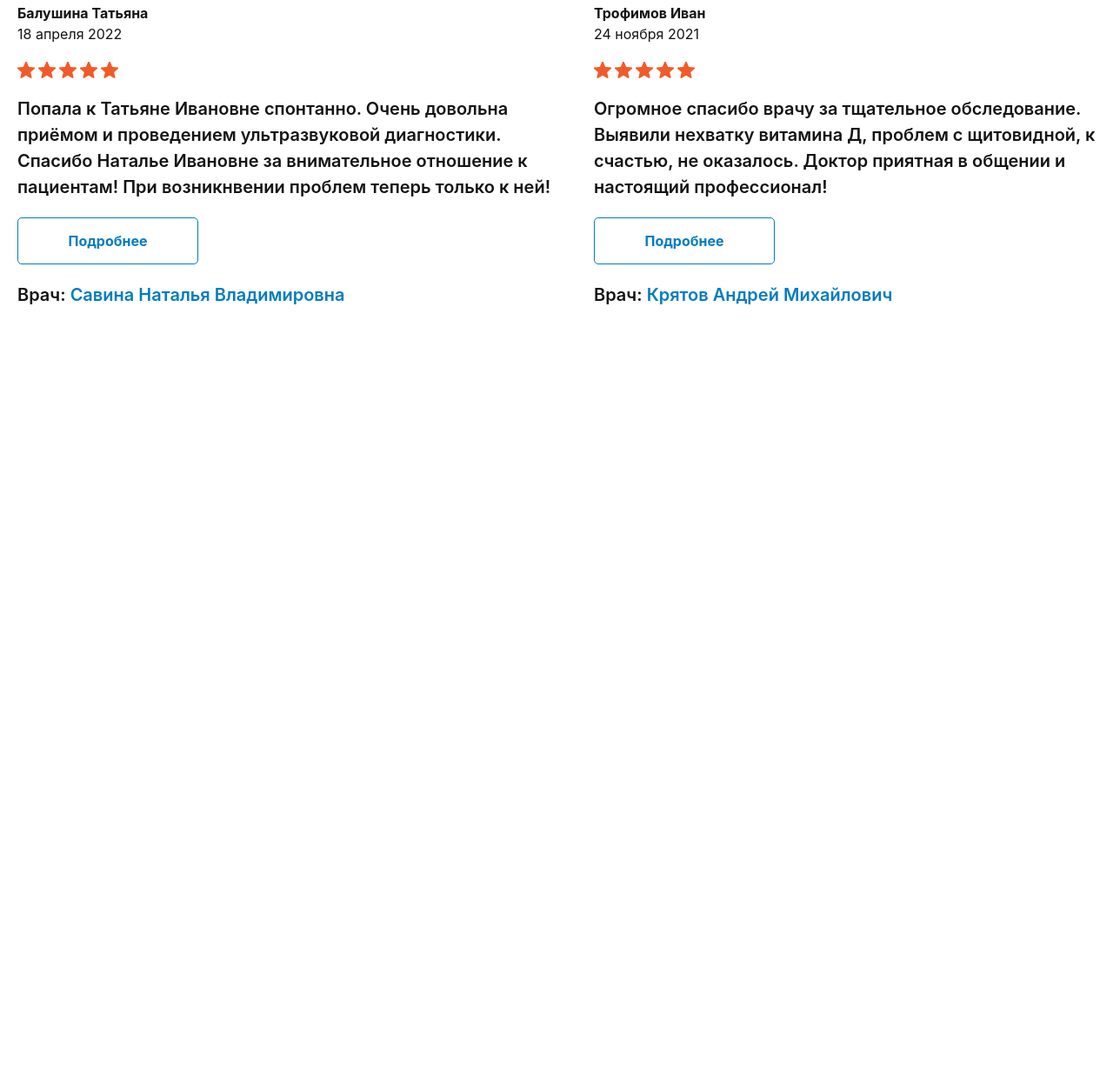
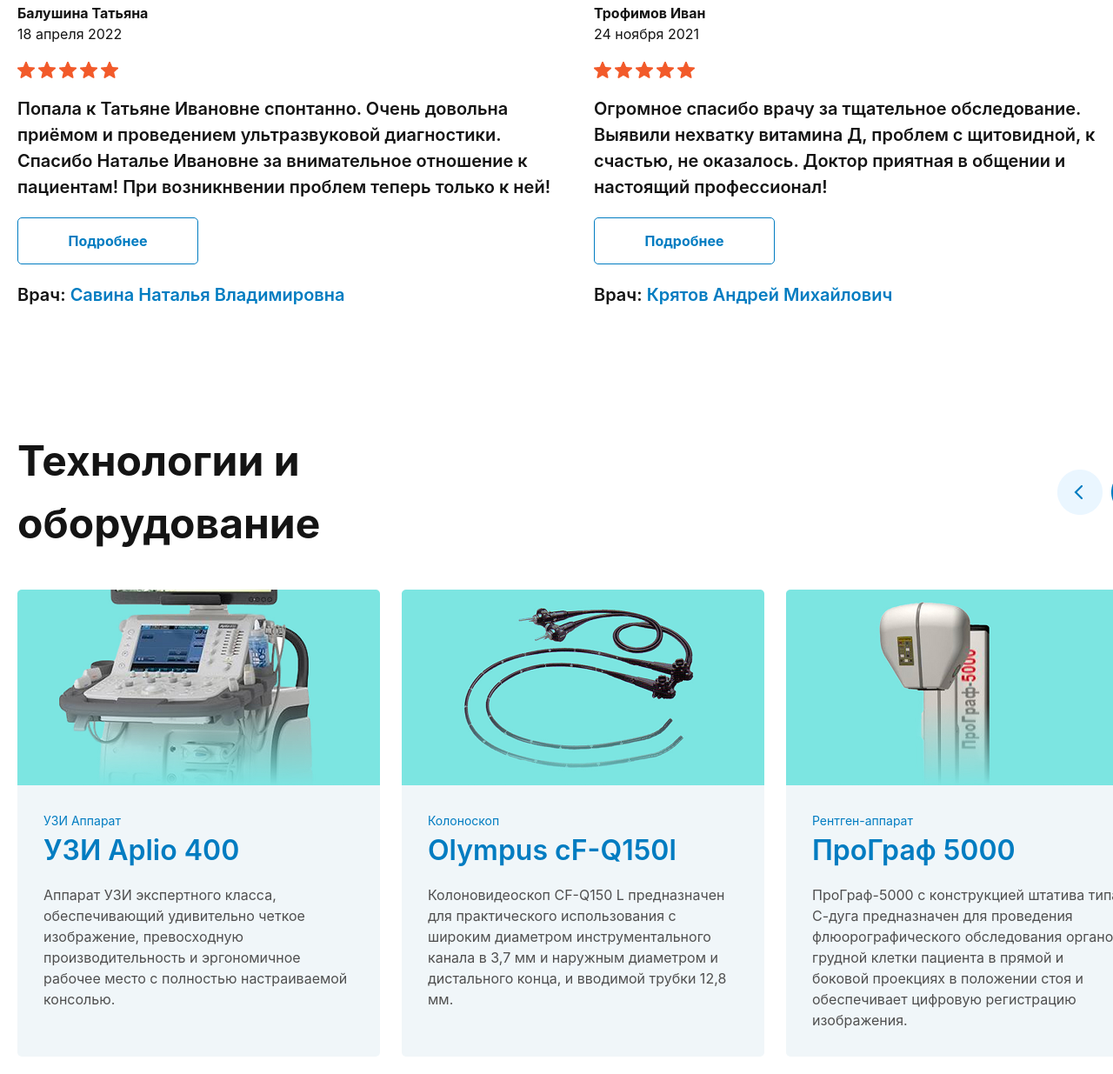
Before and after one commit to ramaz1k/exam-4, a website: page index.html in a window 1280 px wide. Shown: the part 4752-5987 px from the top of the page at 87% size. Before the commit the page ends 5126 px from the top, so only its background shows below. Drawn offline with nearby package versions, Linux system fonts and the light colour scheme; files that its build step writes are made by us from their sources.

Commit message:
created: 9th section

```diff
--- a/index.html
+++ b/index.html
@@ -327,6 +327,45 @@
                 </div>
             </div>
         </section>
+
+        <section class="w-full p-5 lg:w-[1350px] m-auto mt-[100px] h-auto flex flex-col gap-[40px]">
+            <div class="w-full flex flex-col gap-[20px] lg:flex-row justify-between lg:items-center items-start">
+                <h1 class="text-[48px] font-bold text-[#141414] lg:w-[550px]">Технологии и оборудование</h1>
+                <img src="./images/Slider Buttons.png" alt="">
+            </div>
+            <div class="flex overflow-x-auto lg:grid lg:grid-cols-3 gap-4 snap-x scrollbar-none">
+                <div class="shrink-0 snap-center w-[306px] lg:w-[417px] flex flex-col items-center bg-[#F0F6F9] rounded-[5px]">
+                    <img class="w-full" src="./images/УЗИ Aplio 400.png" alt="">
+                    <div class="p-5 lg:p-[30px] w-full flex flex-col gap-[15px]">
+                        <div class="flex flex-col text-[#017CC1]">
+                            <p class="text-[14px]">УЗИ Аппарат</p>
+                            <p class="text-[32px] font-semibold">УЗИ Aplio 400</p>
+                        </div>
+                        <p class="text-[#4F4F4F]">Аппарат УЗИ экспертного класса, обеспечивающий удивительно четкое изображение, превосходную производительность и эргономичное рабочее место с полностью настраиваемой консолью.</p>
+                    </div>
+                </div>
+                <div class="shrink-0 snap-center w-[306px] lg:w-[417px] flex flex-col items-center bg-[#F0F6F9] rounded-[5px]">
+                    <img class="w-full" src="./images/Колоноскоп Olympus cF-Q150l.png" alt="">
+                    <div class="p-5 lg:p-[30px] w-full flex flex-col gap-[15px]">
+                        <div class="flex flex-col text-[#017CC1]">
+                            <p class="text-[14px]">Колоноскоп</p>
+                            <p class="text-[32px] font-semibold">Olympus cF-Q150l</p>
+                        </div>
+                        <p class="text-[#4F4F4F]">Колоновидеоскоп CF-Q150 L предназначен для практического использования с широким диаметром инструментального канала в 3,7 мм и наружным диаметром и дистального конца, и вводимой трубки 12,8 мм.</p>
+                    </div>
+                </div>
+                <div class="shrink-0 snap-center w-[306px] lg:w-[417px] flex flex-col items-center bg-[#F0F6F9] rounded-[5px]">
+                    <img class="w-full" src="./images/ПроГраф 5000.png" alt="">
+                    <div class="p-5 lg:p-[30px] w-full flex flex-col gap-[15px]">
+                        <div class="flex flex-col text-[#017CC1]">
+                            <p class="text-[14px]">Рентген-аппарат</p>
+                            <p class="text-[32px] font-semibold">ПроГраф 5000</p>
+                        </div>
+                        <p class="text-[#4F4F4F]">ПроГраф-5000 с конструкцией штатива типа С-дуга предназначен для проведения флюорографического обследования органов грудной клетки пациента в прямой и боковой проекциях в положении стоя и обеспечивает цифровую регистрацию изображения.</p>
+                    </div>
+                </div>
+            </div>
+        </section>
     </main>
 </body>
 </html>
```
Also changed, not shown: images/Колоноскоп Olympus cF-Q150l.png (added), images/ПроГраф 5000.png (added), images/УЗИ Aplio 400.png (added).
